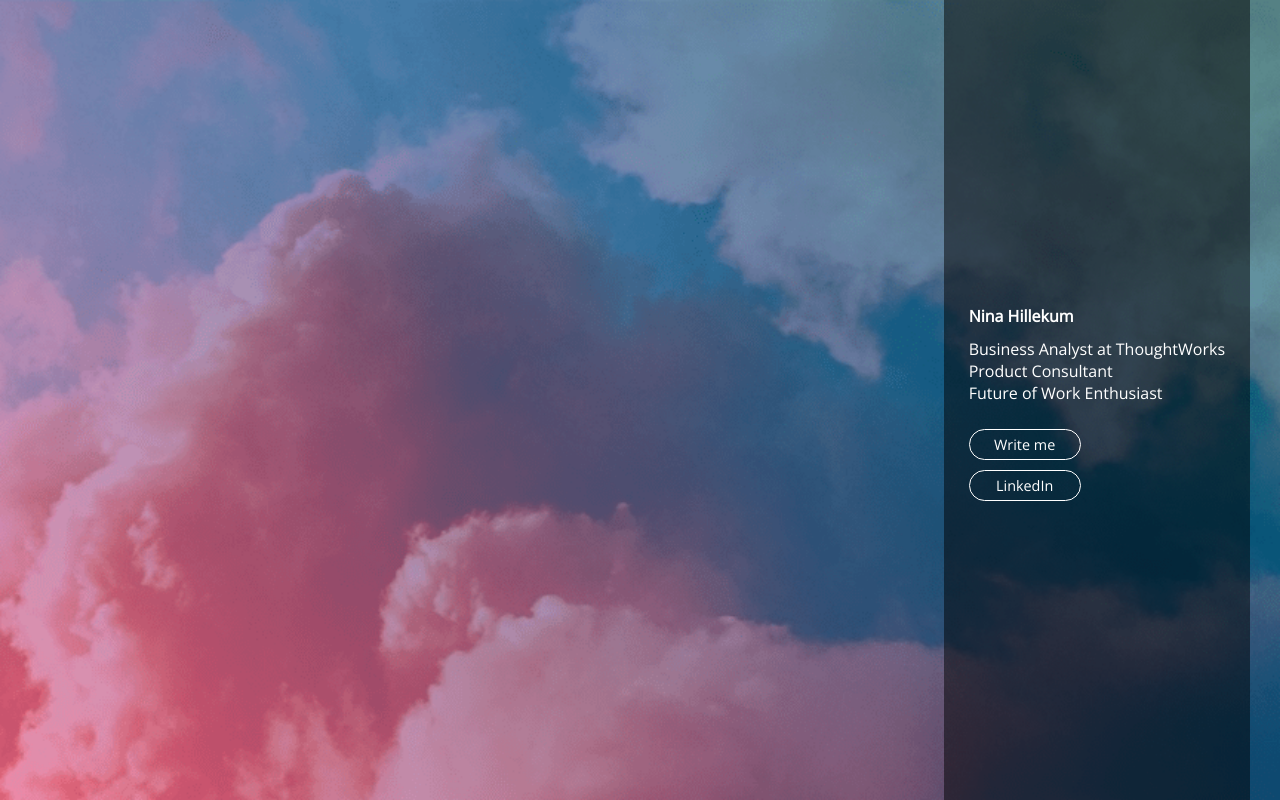
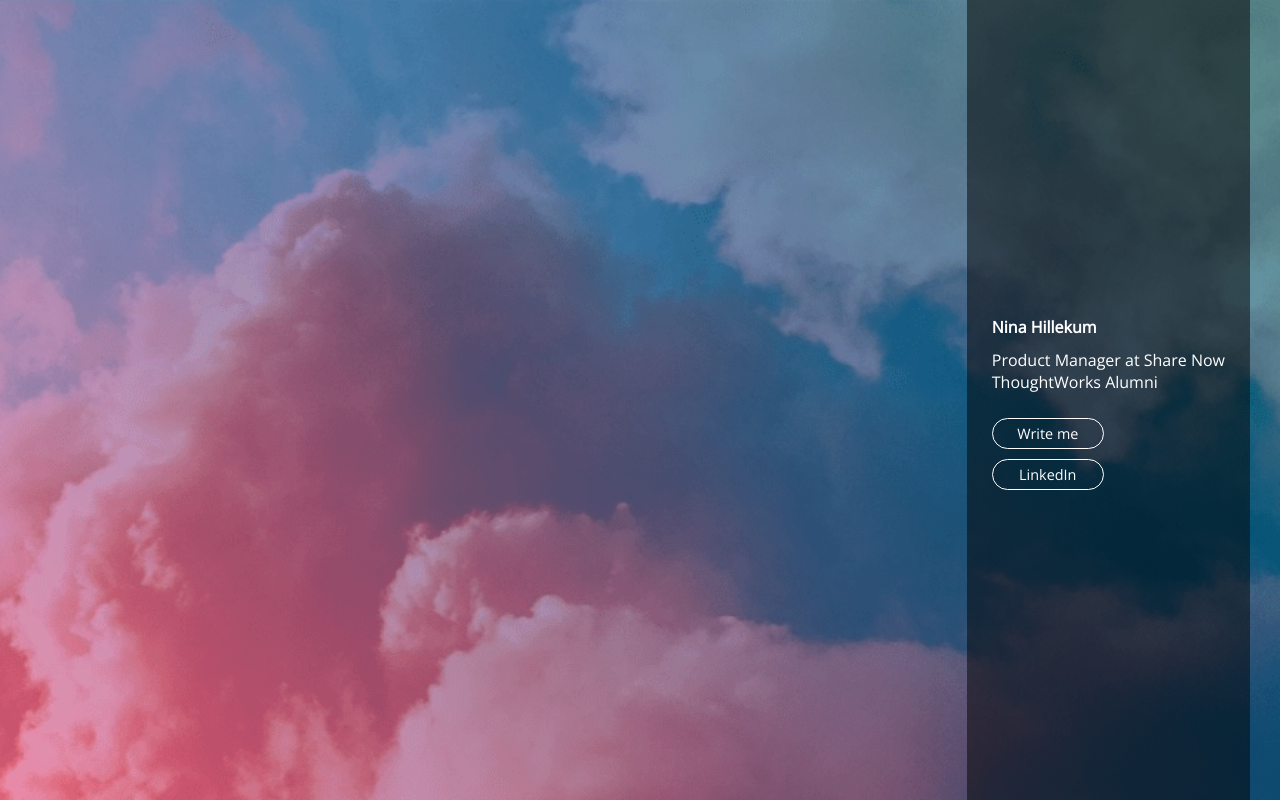
Before and after one commit to ninahillekum/ninahillekum.github.io, a plain HTML site: page index.html in a window 1280 px wide. Drawn offline with nearby package versions, Linux system fonts and the light colour scheme.

Commit message:
update_title

```diff
--- a/index.html
+++ b/index.html
@@ -19,9 +19,8 @@
       <h1>Nina Hillekum</h1>
 
       <ul>
-        <li>Business Analyst at ThoughtWorks</li>
-        <li>Product Consultant</li>
-        <li>Future of Work Enthusiast</li>
+        <li>Product Manager at Share Now</li>
+        <li>ThoughtWorks Alumni</li>
       </ul>
 
       <a href="mailto:nina@hillekum.de">Write me</a>
```
